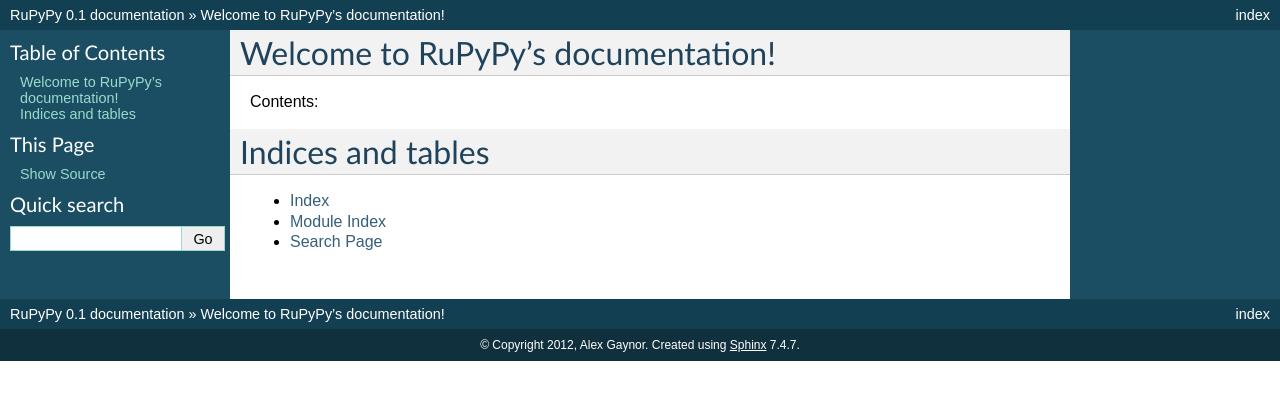
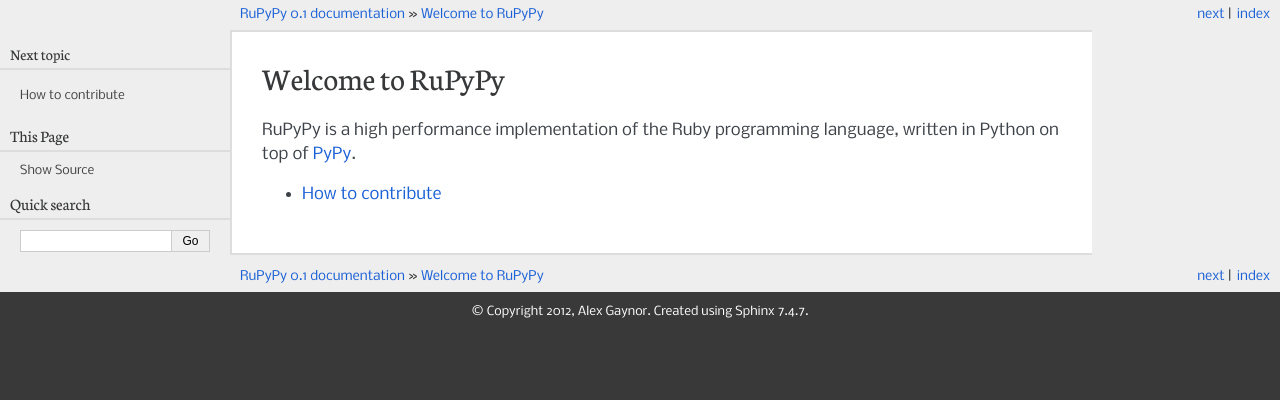
Before and after one commit to topazproject/topaz, a Sphinx documentation site: the page built from docs/index.rst, in a window 1280 px wide. Shown: the top 400 px of the page. Built offline with Sphinx 7.4.7, drawn with Linux system fonts in a browser that asks for light colours.

```diff
--- a/docs/conf.py
+++ b/docs/conf.py
@@ -91,7 +91,7 @@ pygments_style = 'sphinx'
 
 # The theme to use for HTML and HTML Help pages.  See the documentation for
 # a list of builtin themes.
-html_theme = 'default'
+html_theme = 'pyramid'
 
 # Theme options are theme-specific and customize the look and feel of a theme
 # further.  For a list of options available for each theme, see the
--- a/docs/index.rst
+++ b/docs/index.rst
@@ -1,21 +1,14 @@
-.. RuPyPy documentation master file, created by
-   sphinx-quickstart on Tue May 22 16:43:32 2012.
-   You can adapt this file completely to your liking, but it should at least
-   contain the root `toctree` directive.
+Welcome to RuPyPy
+=================
 
-Welcome to RuPyPy's documentation!
-==================================
-
-Contents:
+RuPyPy is a high performance implementation of the Ruby programming language,
+written in Python on top of `PyPy`_.
 
 .. toctree::
-   :maxdepth: 2
+   :maxdepth: 1
+
+   contributing
 
 
 
-Indices and tables
-==================
-
-* :ref:`genindex`
-* :ref:`modindex`
-* :ref:`search`
+.. _`PyPy`: http://pypy.org
```
Also changed, not shown: docs/contributing.rst (added, +35 -0 lines).
